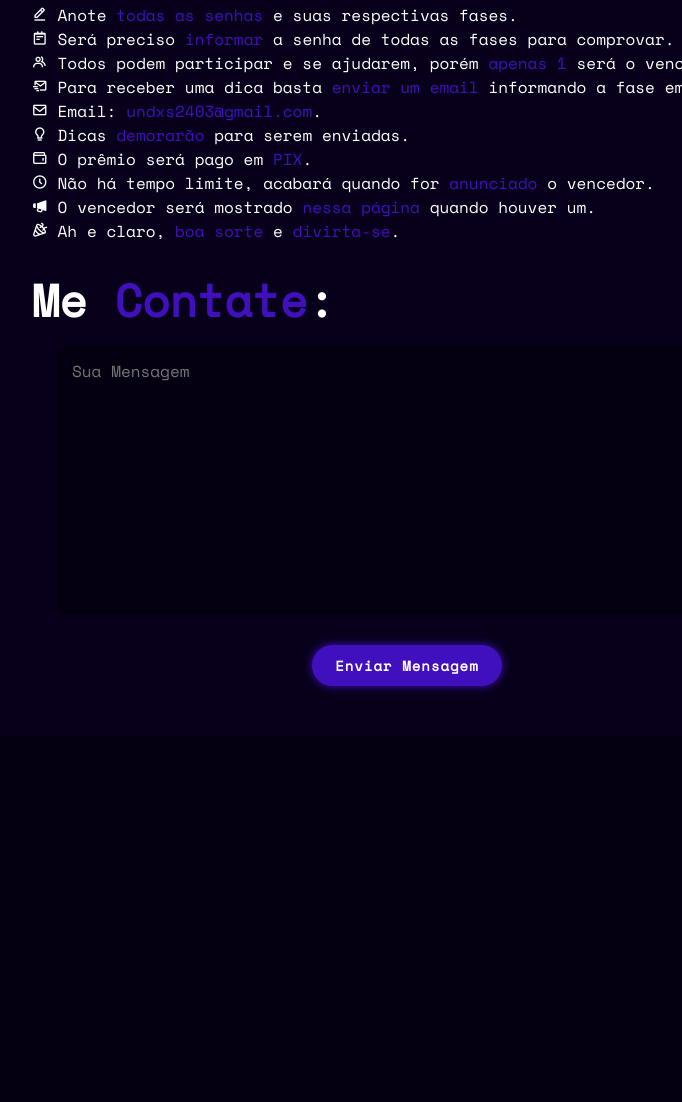
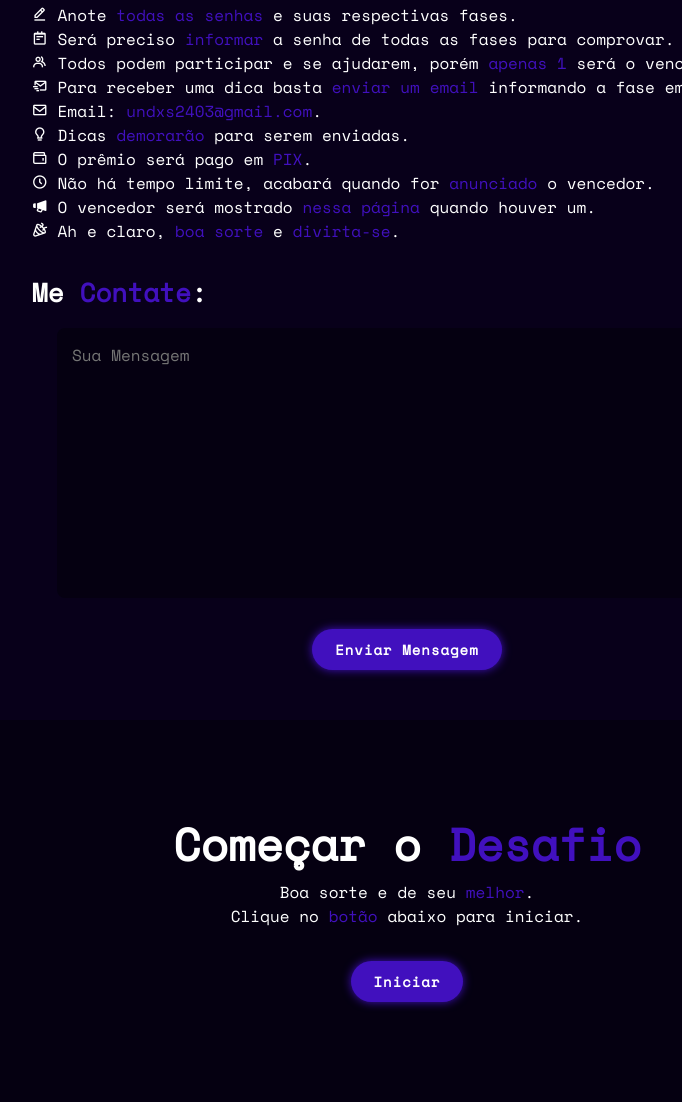
Before and after one commit to g-undefined/Undxs, a plain HTML site: page index.html in a window 1280 px wide. Shown: the part 1029-2131 px from the top of the page, without its empty margins (233-915 px from the left). Before the commit the page ends 1765 px from the top, so only its background shows below. Drawn offline with nearby package versions, Linux system fonts and the light colour scheme.

Commit message:
home finished

```diff
--- a/css/style.css
+++ b/css/style.css
@@ -245,9 +245,27 @@ span {
 }
 
 
+.comecar {
+  display: flex;
+  align-items: center;
+  flex-direction: column;
+  min-height: auto;
+  padding-bottom: 10rem;
+}
 
+.comecar h2 {
+  margin-bottom: 1rem;
+  line-height: 1.1;
+}
 
+.comecar p {
+  font-size: 1.6rem;
+  text-align: center;
+}
 
+.comecar a {
+  margin-top: 3.3rem;
+}
 
 
 
--- a/index.html
+++ b/index.html
@@ -17,7 +17,7 @@
     <nav class="navbar">
       <a href="#home" class="active">Início</a>
       <a href="#regras">Regras</a>
-      <a href="">Começar</a>
+      <a href="#comecar">Começar</a>
     </nav>
   </header>
 
@@ -35,7 +35,7 @@
         <p><i class='bx bx-bulb' ></i> Você pode pedir <span>dicas</span>, mas demorará para você recebe-las.</p>
       </div>
 
-      <a href="" class="btn">Saiba mais</a>
+      <a href="#regras" class="btn">Saiba mais</a>
     </div>
 
     <div class="home-img">
@@ -65,7 +65,7 @@
       </div>
 
       <div class="contact" id="contact">
-        <h2 class="heading">Me <span>Contate</span>:</h2>
+        <h3>Me <span>Contate</span>:</h3>
         <form action="#">
             <textarea name="" id="mensagem" cols="30" rows="10" placeholder="Sua Mensagem"></textarea>
             <input type="submit" value="Enviar Mensagem" class="btn" onclick="enviarMensagem()">
@@ -74,9 +74,11 @@
     </div>
   </section>
 
-  <!-- <section class="comecar" id="comecar">
-
-  </section> -->
+  <section class="comecar" id="comecar">
+    <h2 class="heading">Começar o <span>Desafio</span></h2>
+    <p>Boa sorte e de seu <span>melhor</span>.<br>Clique no <span>botão</span> abaixo para iniciar.</p>
+    <a href="" class="btn">Iniciar</a>
+  </section>
 
   <script src="./js/main.js"></script>
 </body>
```
